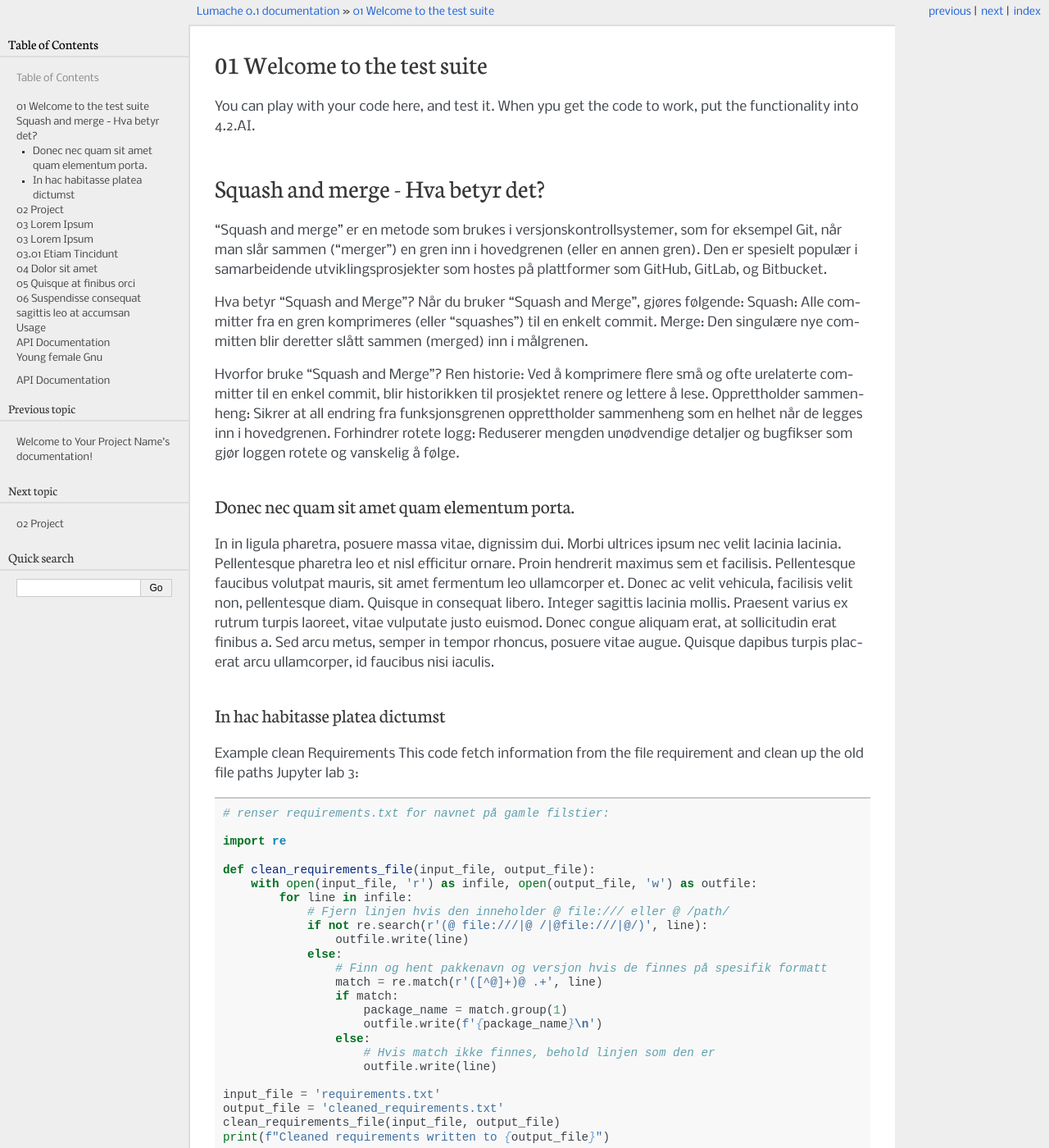
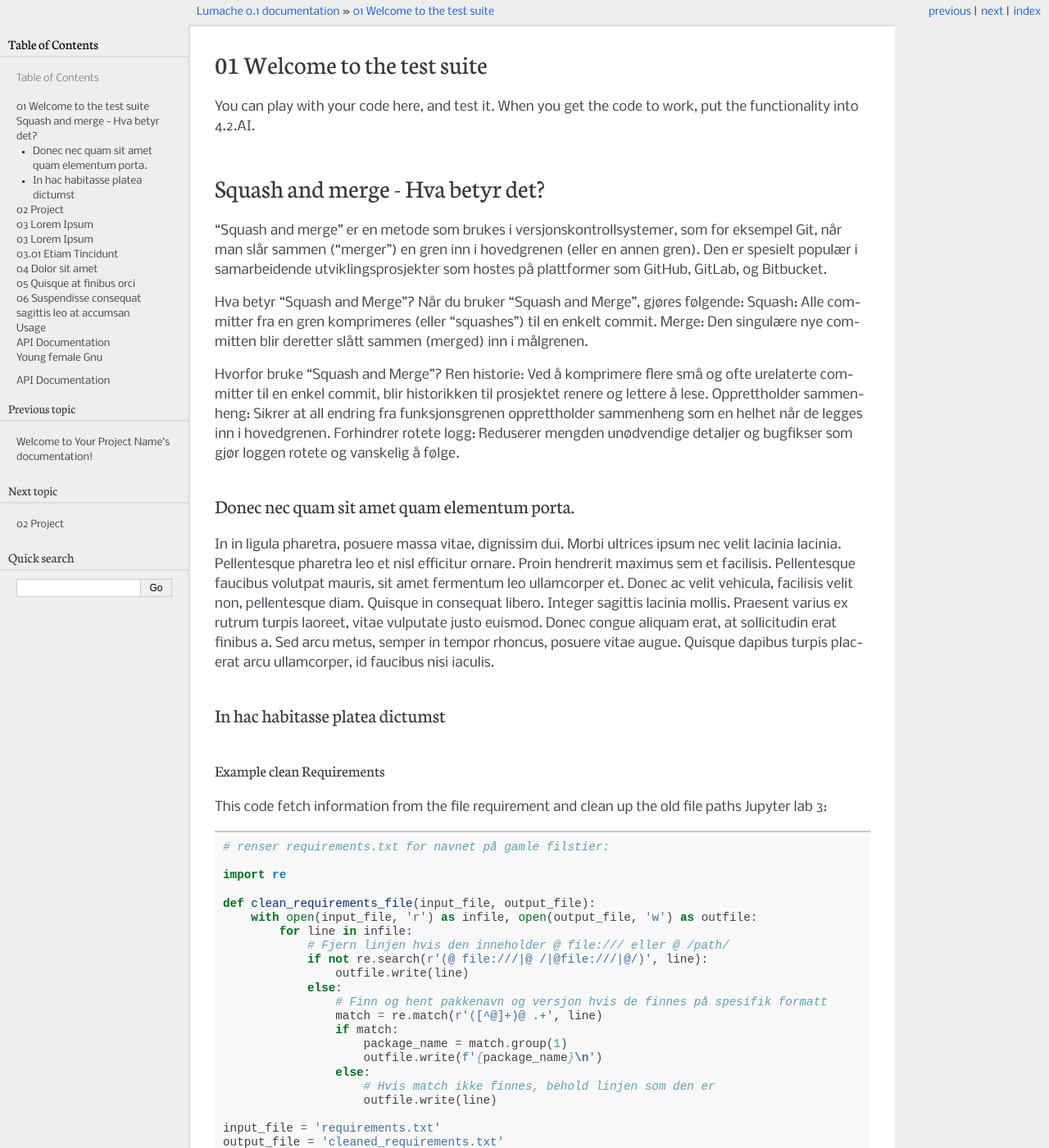
Before and after one commit to rasundsbak/rtd-tutorial, a Sphinx documentation site: the page built from docs/source/01_welcome.rst, in a window 1280 px wide and 1400 px high. Shown: the whole window at 82% size. Built offline with Sphinx 7.4.7, drawn with Linux system fonts in a browser that asks for light colours; pages that are not in the unit, such as notebooks, are missing from menus; some of the changed lines change nothing that is shown; some of the changed text lies outside the part shown.

Commit message:
Update 01_welcome.rst

```diff
--- a/docs/source/01_welcome.rst
+++ b/docs/source/01_welcome.rst
@@ -1,13 +1,14 @@
+.. _01_welcome:
 
-.. _01 Welcome to the test suite of thid documentation:
 01 Welcome to the test suite
 ============================
-You can play with your code here, and test it. When ypu get the code to work, put the functionality into 4.2.AI.
+
+You can play with your code here, and test it. When you get the code to work, put the functionality into 4.2.AI.
 
 .. index:: welcome, introduction
 
 Squash and merge - Hva betyr det?
-=========================
+=================================
 
 "Squash and merge" er en metode som brukes i versjonskontrollsystemer, som for eksempel Git, når man slår sammen ("merger") en gren inn i hovedgrenen (eller en annen gren). Den er spesielt populær i samarbeidende utviklingsprosjekter som hostes på plattformer som GitHub, GitLab, og Bitbucket.
 
@@ -22,12 +23,15 @@
 Forhindrer rotete logg: Reduserer mengden unødvendige detaljer og bugfikser som gjør loggen rotete og vanskelig å følge.
 
 Donec nec quam sit amet quam elementum porta.
-_________________________________
+--------------------------------------------
+
 In in ligula pharetra, posuere massa vitae, dignissim dui. Morbi ultrices ipsum nec velit lacinia lacinia. Pellentesque pharetra leo et nisl efficitur ornare. Proin hendrerit maximus sem et facilisis. Pellentesque faucibus volutpat mauris, sit amet fermentum leo ullamcorper et. Donec ac velit vehicula, facilisis velit non, pellentesque diam. Quisque in consequat libero. Integer sagittis lacinia mollis. Praesent varius ex rutrum turpis laoreet, vitae vulputate justo euismod. Donec congue aliquam erat, at sollicitudin erat finibus a. Sed arcu metus, semper in tempor rhoncus, posuere vitae augue. Quisque dapibus turpis placerat arcu ullamcorper, id faucibus nisi iaculis.
 
 In hac habitasse platea dictumst
-______________________________
+------------------------------
+
 Example clean Requirements
+~~~~~~~~~~~~~~~~~~~~~~~~~~
 This code fetch information from the file requirement and clean up the old file paths
 Jupyter lab 3::
 
@@ -61,3 +65,9 @@
 
 Check out the :doc:`usage` section for further information, including
 how to :ref:`installation` the project.
+
+.. toctree::
+   :maxdepth: 1
+
+   02_project
+   03_lorem_ipsum
```
